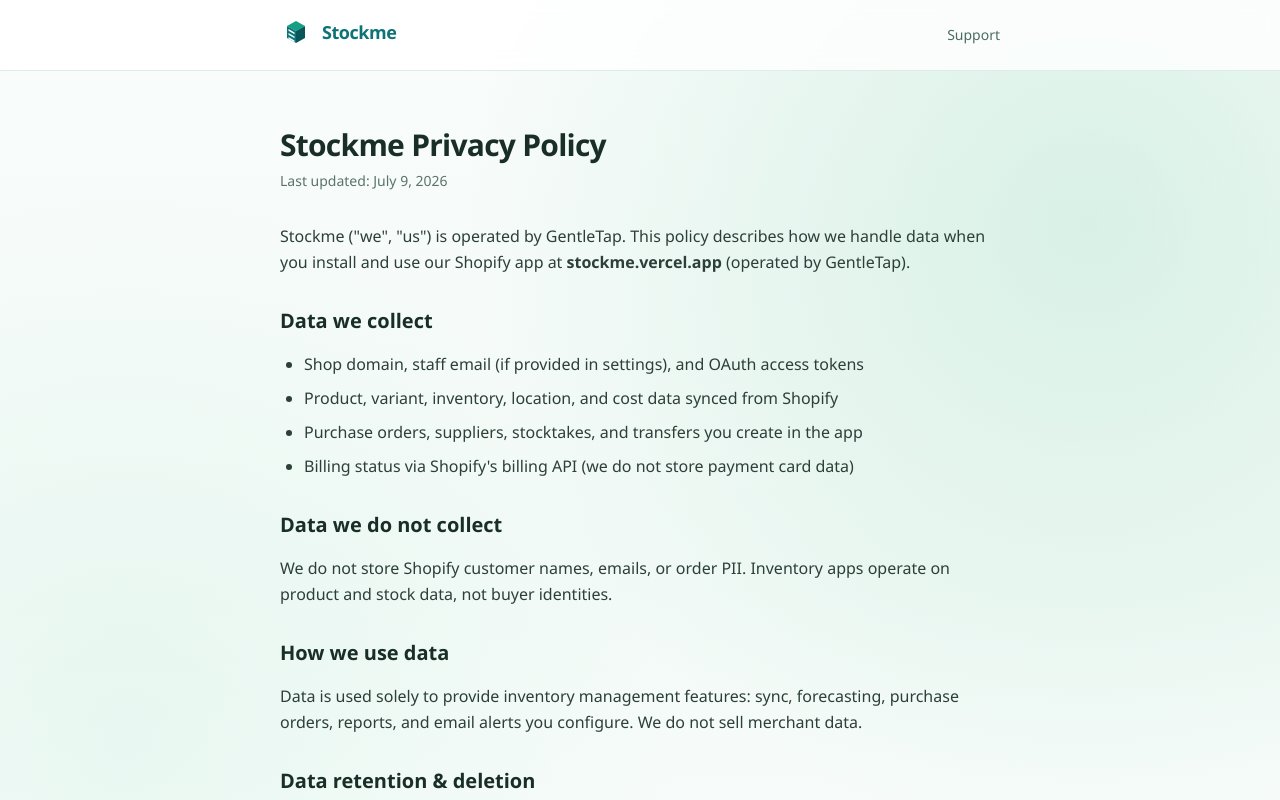
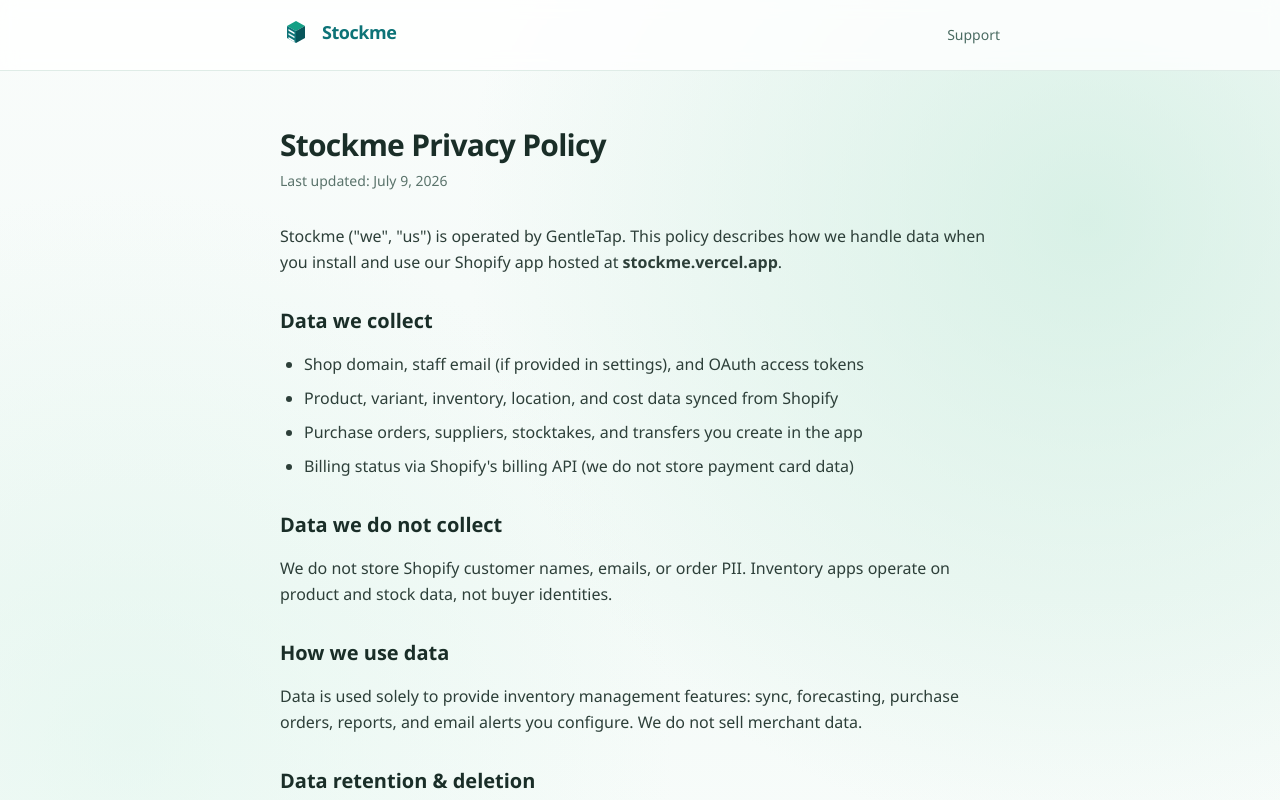
Before and after one commit to Labahana/stockme, a Next.js app: page /privacy in a window 1280 px wide. Shown: the top 800 px of the page. Built offline with nearby package versions, Linux system fonts and the light colour scheme; no server answers.

Commit message:
Clarify privacy policy hosting URL wording.
Co-authored-by: Cursor <cursoragent@cursor.com>

```diff
--- a/src/app/privacy/page.tsx
+++ b/src/app/privacy/page.tsx
@@ -30,9 +30,8 @@ export default function PrivacyPage() {
         <section className="mt-8 space-y-4 text-base leading-relaxed text-[#2d3f39]">
           <p>
             {APP_NAME} (&quot;we&quot;, &quot;us&quot;) is operated by GentleTap. This policy
-            describes how we handle data when you install and use our Shopify app at{" "}
-            <strong>stockme.vercel.app</strong>
-            {" "}(operated by GentleTap).
+            describes how we handle data when you install and use our Shopify app hosted at{" "}
+            <strong>stockme.vercel.app</strong>.
           </p>
 
           <h2 className="pt-4 text-xl font-semibold text-[#1a2e28]">Data we collect</h2>
```
